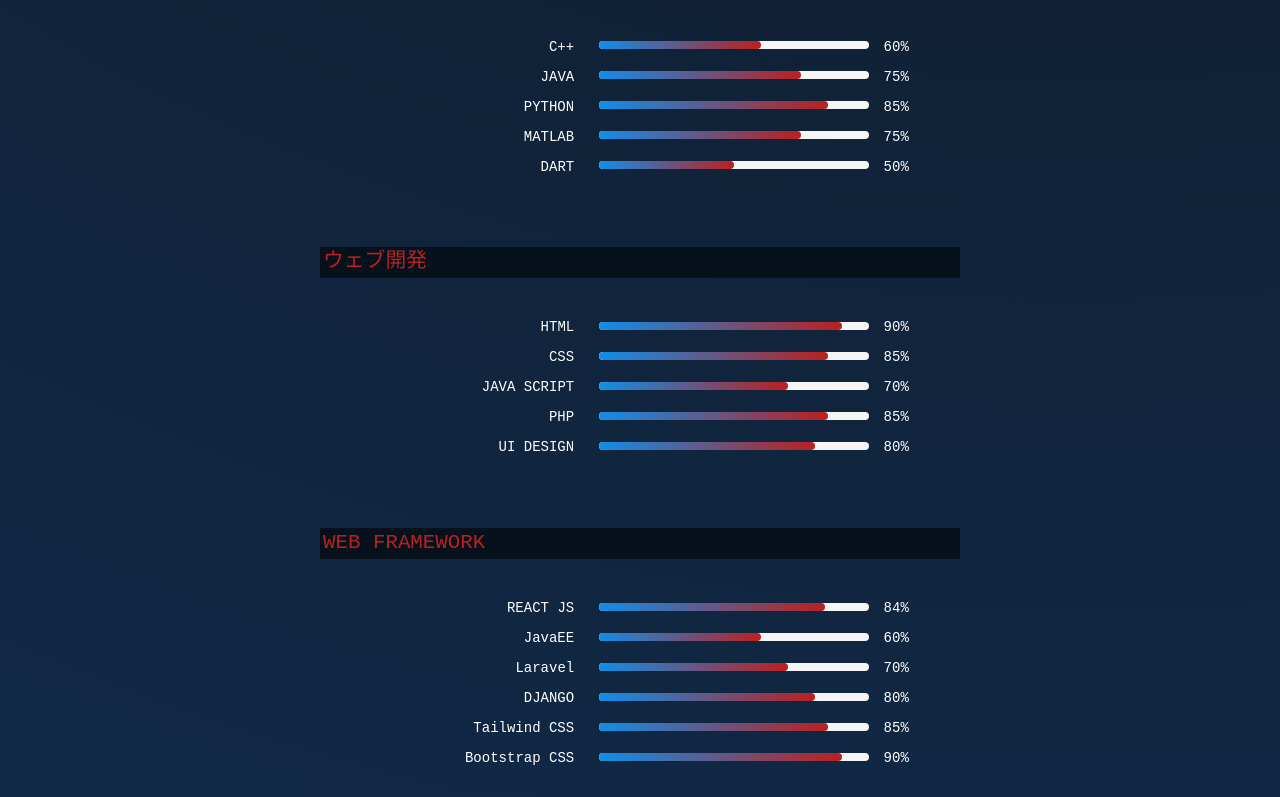
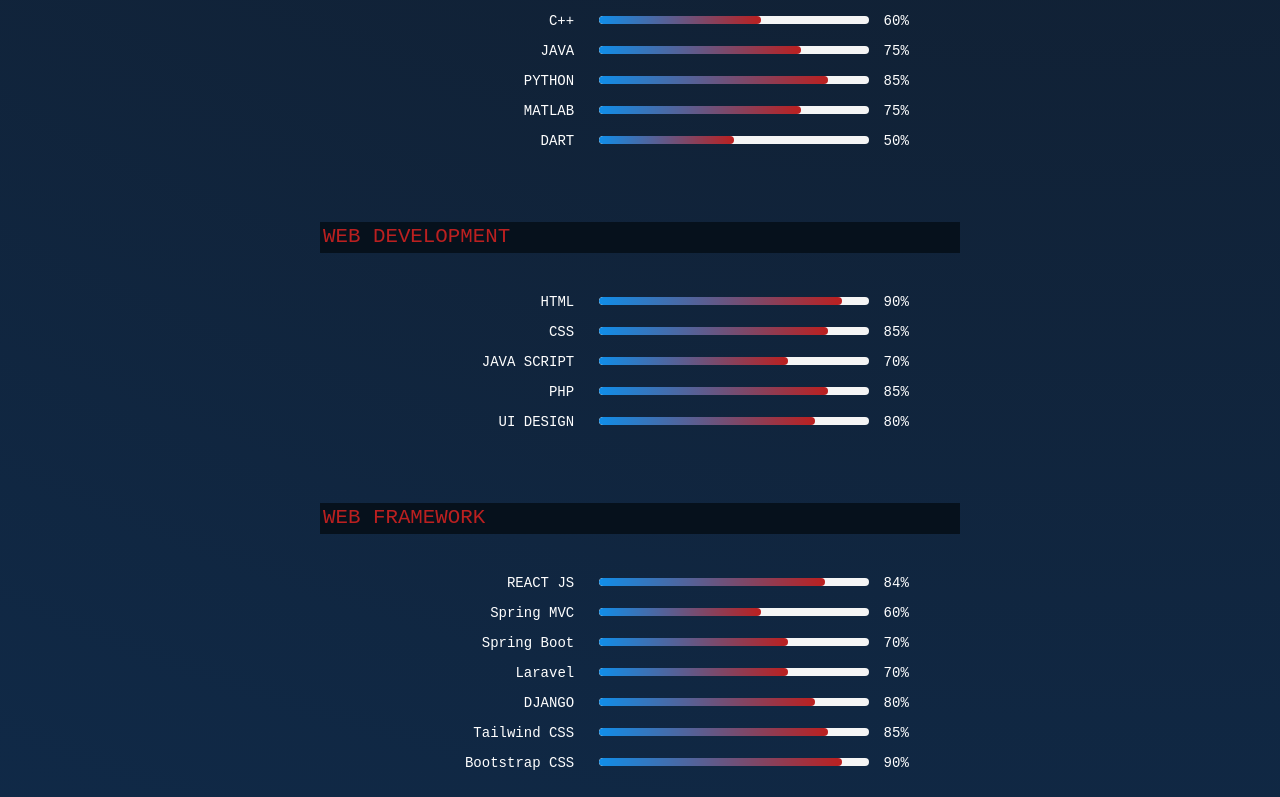
Before and after one commit to mgsainyinyitun/portfolio-new, a React (Create React App) app: page / in a window 1280 px wide. Shown: the part 2000-2797 px from the top of the page. Built offline with nearby package versions, Linux system fonts and the light colour scheme; no server answers.

Commit message:
change default language, remove volumteering

```diff
--- a/src/components/Resume/Resume.js
+++ b/src/components/Resume/Resume.js
@@ -32,10 +32,10 @@
                 title: 'Experiences',
                 data: this.TEXT.EXPERIENCE.DATA
             },
-            {
-                title: 'Volunteering Activities',
-                data: this.TEXT.VOLUNTEER.DATA
-            },
+            // {
+            //     title: 'Volunteering Activities',
+            //     data: this.TEXT.VOLUNTEER.DATA
+            // },
             {
                 title: 'Certificates',
                 data: this.TEXT.CERTIFICATE.DATA
--- a/src/components/home/SkillConstants.js
+++ b/src/components/home/SkillConstants.js
@@ -88,16 +88,18 @@
 
 ];
 
-
-
 export const WEB_FRAMEWORK = [
     {
         skill:'REACT JS',
         percent:84,
     },
     {
-        skill:'JavaEE',
+        skill:'Spring MVC',
         percent:60,
+    },
+    {
+        skill:'Spring Boot',
+        percent:70,
     },
     {
         skill:'Laravel',
@@ -122,7 +124,7 @@
 export const OTHERS = [
     {
         skill:'FLUTTER',
-        percent:40,
+        percent:42,
     },
     {
         skill:'JAVA FX',
@@ -133,9 +135,12 @@
         percent:90
     },
     {
-        skill:'WIX',
-        percent:80,
+        skill:'API',
+        percent:70,
+    },
+    {
+        skill:'OAuth2.0',
+        percent:72,
     }
 
-
 ];
--- a/src/redux/reducer/index.js
+++ b/src/redux/reducer/index.js
@@ -1,7 +1,7 @@
 import { CHANGE_LANGUAGE } from "../action/actionConstant";
 
 const initial_state = {
-    language:"japanese",
+    language:"english",
 }
 
 function rootReducer(state=initial_state,action){
```
